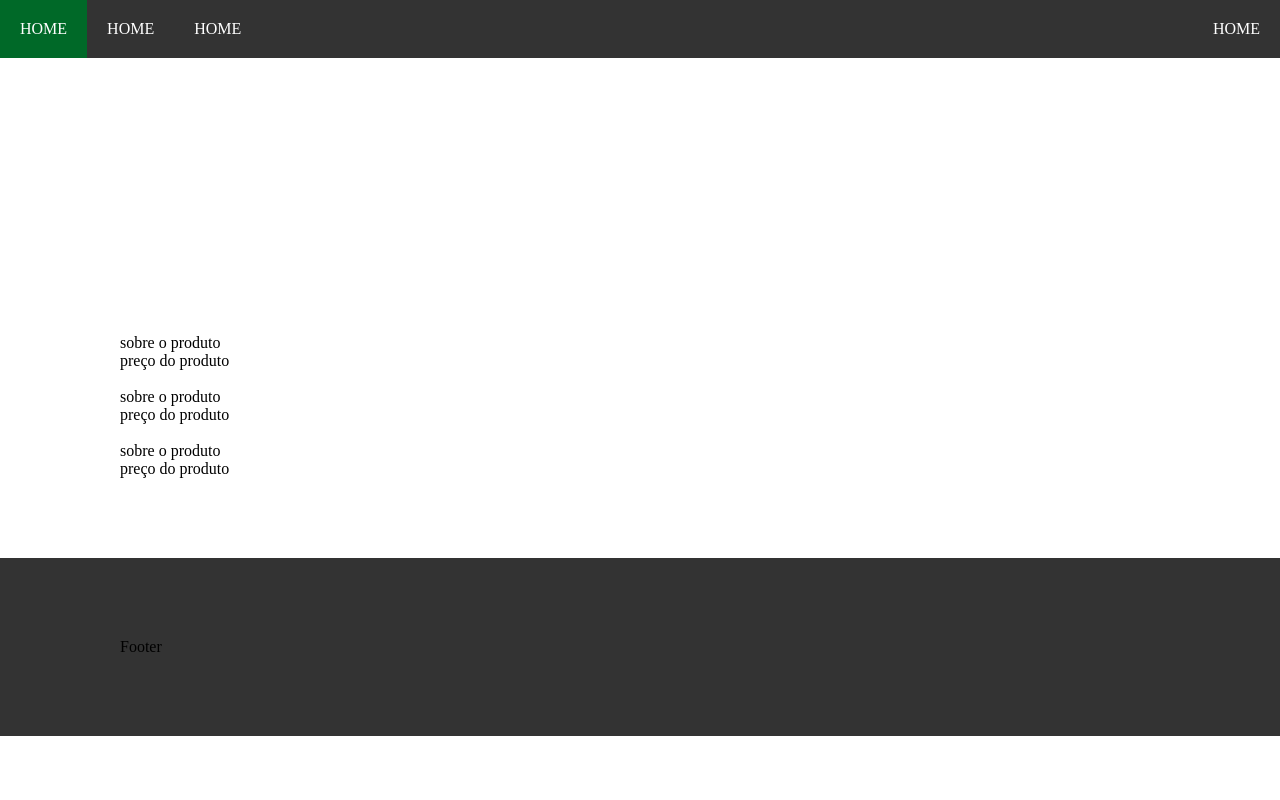
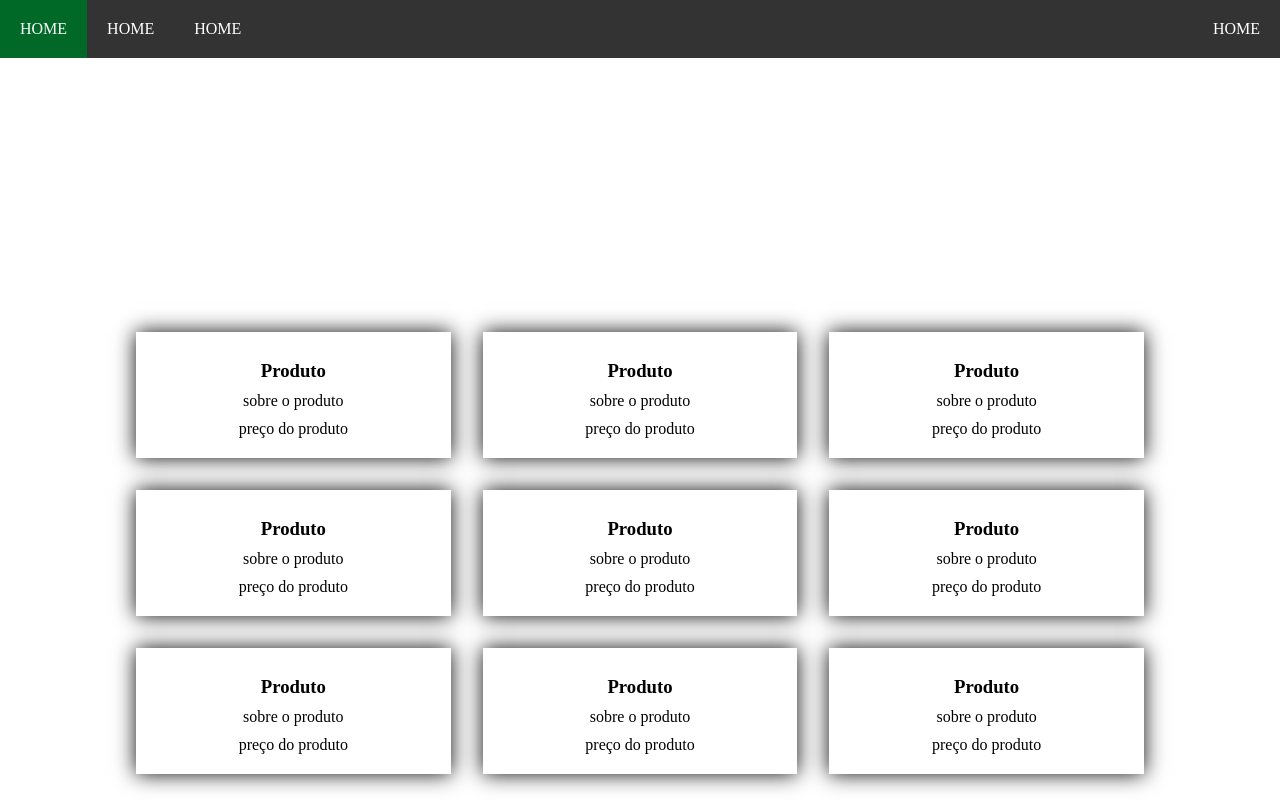
Before and after one commit to DanLoose/ProjetoFiosEFormas, a plain HTML site: page index.html in a window 1280 px wide. Shown: the top 800 px of the page. Drawn offline with Linux system fonts and the light colour scheme.

Commit message:
Cars first style

```diff
--- a/CSS/style.css
+++ b/CSS/style.css
@@ -12,5 +12,30 @@
 .bar-top a{text-decoration: none; color: inherit;}
 .active{background-color: rgb(0, 105, 40);}
 
+/* OBJECT SETTINGS */
 .container{padding: 80px 120px;}
 .footer{padding: 80px 120px; background-color: #333;}
+.card{box-shadow: 0px 0px 20px rgb(14, 14, 14);text-align: center;padding:10px 0 10px 0}
+.card h3, .card p{margin-bottom: 10px;}
+
+
+/* GRID SETTINGS  ================================================================== */
+
+/* For Mobile */
+[class*=".grid-"]{width: 100%;}
+
+/* For Desktop */
+@media only screen and (min-width: 600px) {
+    .grid-4{width: 33.3333%; float: left;padding: 16px;box-sizing: border-box;}
+}
+
+/* CLEAR SECTION */
+
+.container:before, .container:after, .row:before, .row:after{
+    display: table;
+    content: " ";
+}
+
+.container:before,.container:after, .row:before, .row:after{
+    clear: both;
+}
--- a/index.html
+++ b/index.html
@@ -27,29 +27,87 @@
 
     <!-- Product Section - Grid 3 Colums - Grid-base-12 -->
     <div class="container">
+
+        <!-- Fist Row -->
         <div class="row">
             <div class="grid-4">
                 <div class="card">
                     <img src="" alt="">
-                    <h3></h3>
-                    <p></p> sobre o produto
-                    <p></p> preço do produto
+                    <h3>Produto</h3>
+                    <p> sobre o produto</p>
+                    <p> preço do produto</p>
                 </div>
             </div>
             <div class="grid-4">
                 <div class="card">
                     <img src="" alt="">
-                    <h3></h3>
-                    <p></p> sobre o produto
-                    <p></p> preço do produto
+                    <h3>Produto</h3>
+                    <p> sobre o produto</p>
+                    <p> preço do produto</p>
                 </div>
             </div>
             <div class="grid-4">
                 <div class="card">
                     <img src="" alt="">
-                    <h3></h3>
-                    <p></p> sobre o produto
-                    <p></p> preço do produto
+                    <h3>Produto</h3>
+                    <p> sobre o produto</p>
+                    <p> preço do produto</p>
+                </div>
+            </div>
+        </div>
+
+        <!-- Second Row -->
+        <div class="row">
+            <div class="grid-4">
+                <div class="card">
+                    <img src="" alt="">
+                    <h3>Produto</h3>
+                    <p> sobre o produto</p>
+                    <p> preço do produto</p>
+                </div>
+            </div>
+            <div class="grid-4">
+                <div class="card">
+                    <img src="" alt="">
+                    <h3>Produto</h3>
+                    <p> sobre o produto</p>
+                    <p> preço do produto</p>
+                </div>
+            </div>
+            <div class="grid-4">
+                <div class="card">
+                    <img src="" alt="">
+                    <h3>Produto</h3>
+                    <p> sobre o produto</p>
+                    <p> preço do produto</p>
+                </div>
+            </div>
+        </div>
+
+        <!-- Third Row -->
+        <div class="row">
+            <div class="grid-4">
+                <div class="card">
+                    <img src="" alt="">
+                    <h3>Produto</h3>
+                    <p> sobre o produto</p>
+                    <p> preço do produto</p>
+                </div>
+            </div>
+            <div class="grid-4">
+                <div class="card">
+                    <img src="" alt="">
+                    <h3>Produto</h3>
+                    <p> sobre o produto</p>
+                    <p> preço do produto</p>
+                </div>
+            </div>
+            <div class="grid-4">
+                <div class="card">
+                    <img src="" alt="">
+                    <h3>Produto</h3>
+                    <p> sobre o produto</p>
+                    <p> preço do produto</p>
                 </div>
             </div>
         </div>
```
